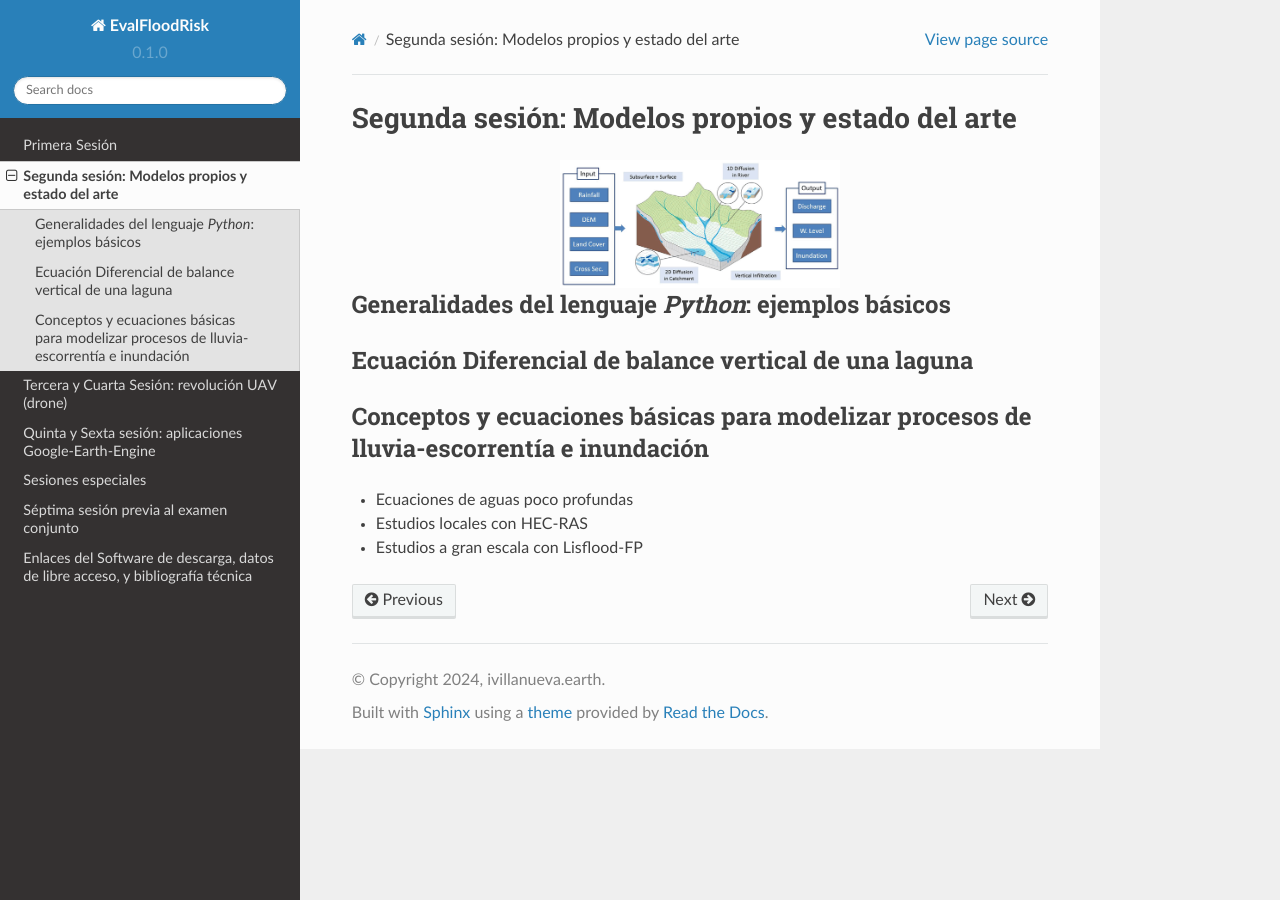
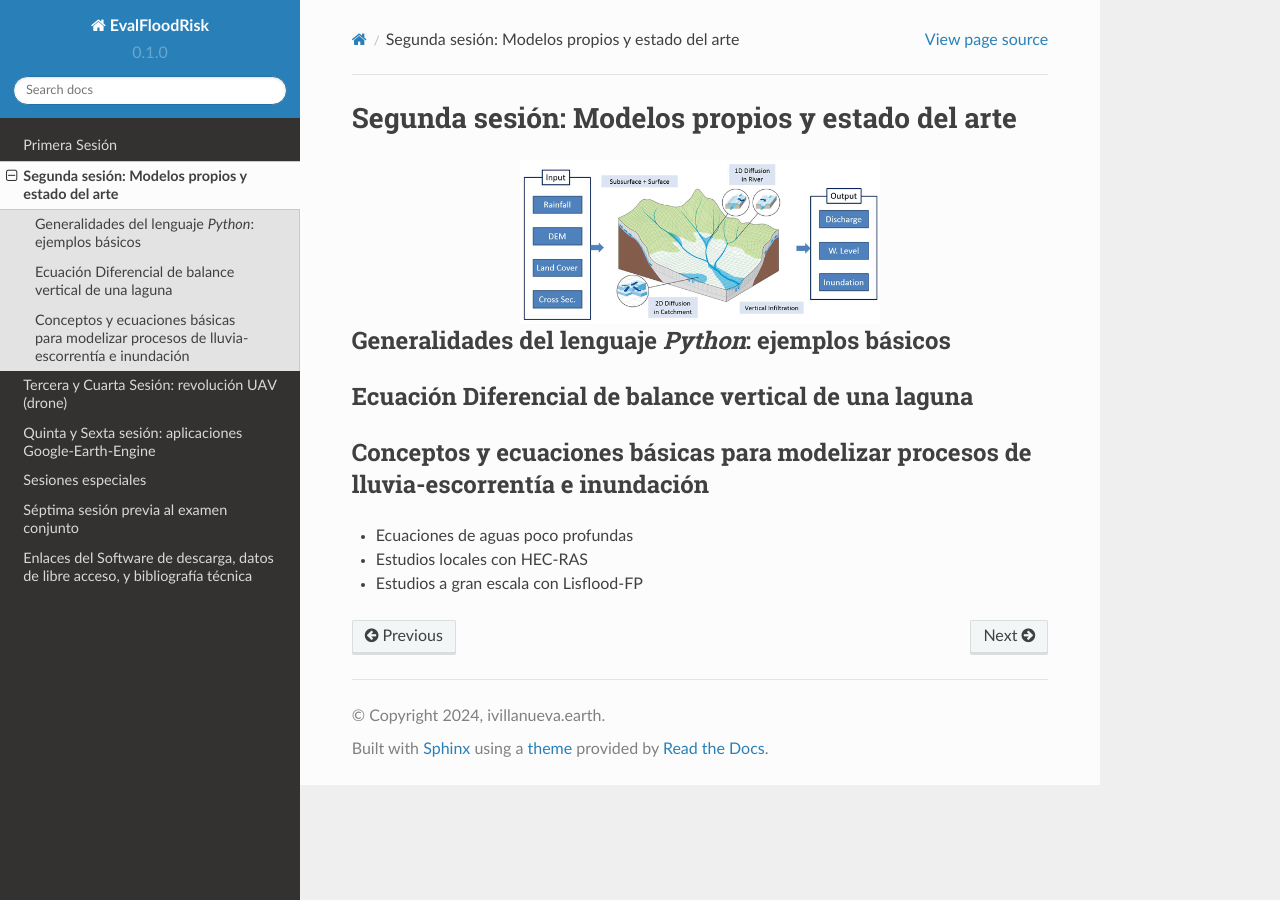
Before and after one commit to ivillamadrid/EvalFloodRisk_RSSWE, a Sphinx documentation site: the page built from docs/source/D2.rst, in a window 1280 px wide. Built offline with Sphinx 7.4.7 and the Read the Docs theme 2.0.0, drawn with Linux system fonts in a browser that asks for light colours.

Commit message:
Update D2.rst

```diff
--- a/docs/source/D2.rst
+++ b/docs/source/D2.rst
@@ -2,7 +2,7 @@ Segunda sesión: Modelos propios y estado del arte
 =================================================
 
 .. image:: ./Pics/RRI_InOut.gif
-  :width: 280
+  :width: 360
   :alt: RRI_InOut
   :align: center
 
```
